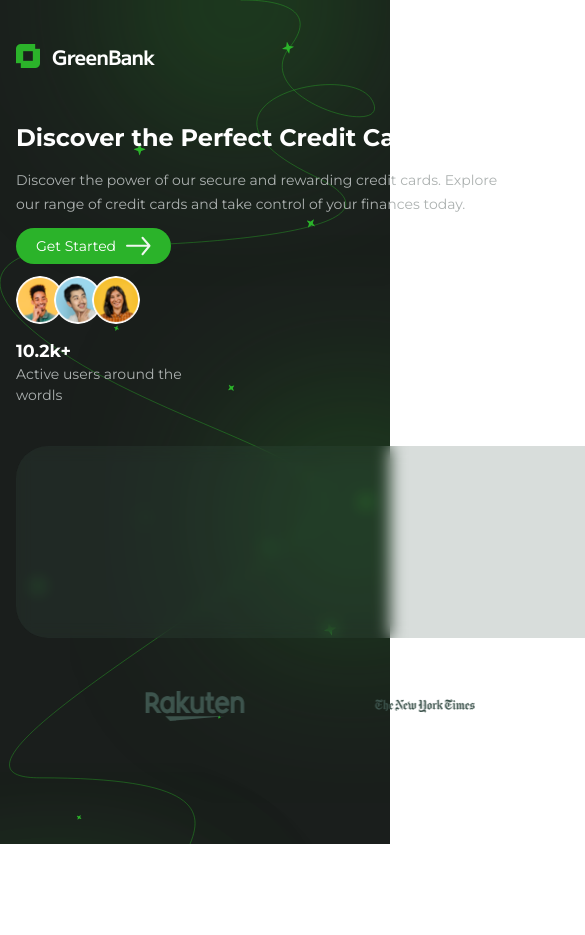
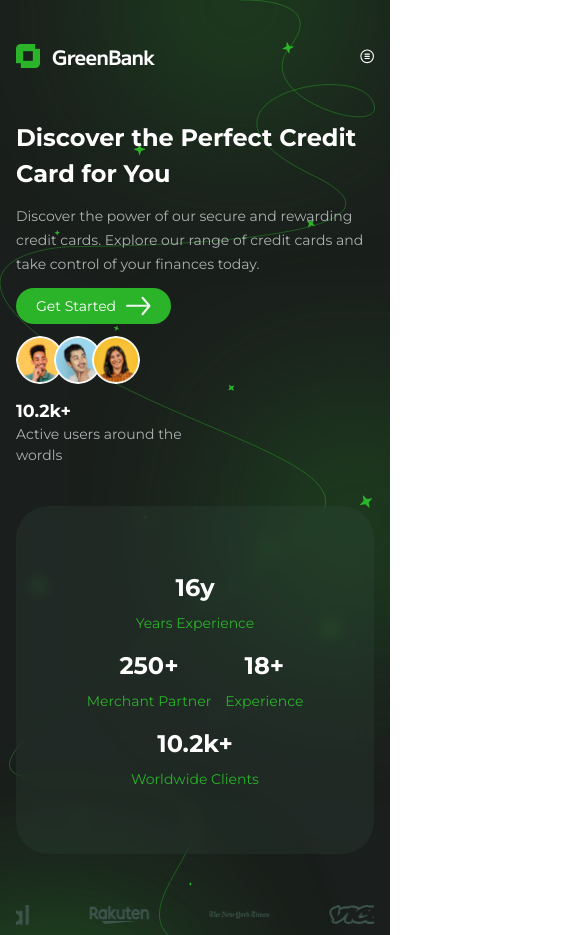
Before and after one commit to SehamAnter1/green-bank-landing-page, a React (Vite) app: page / in a window 390 px wide. Shown: the top 935 px of the page, 585 px wide, since content can reach past the window. Before the commit the page ends 844 px from the top, so only its background shows below. Built offline with nearby package versions, Linux system fonts and the light colour scheme.

Commit message:
partners responsive

```diff
--- a/src/app/sections/Partners.jsx
+++ b/src/app/sections/Partners.jsx
@@ -4,14 +4,14 @@
 export default function Partners() {
     const logos = [logo_0,logo_1,logo_2,logo_3,logo_4,logo_5]
 return (
-  <section className="container">
-      <div className="carousel-wrapper">
-        <div className="carousel-track gap-[90px]">
+  <section className="container overflow-x-hidden">
+      <div className="carousel-wrapper ">
+        <div className="carousel-track gap-[20px] sm:gap-[40px] md:gap-[90px]">
           {[...logos, ...logos].map((logo, index) => (
             <div className="card" key={index}>
               <img
                 src={logo}
-                className="w-[100px] h-auto object-contain"
+                className="w-[60px] md:w-[80px] lg:w-[100px] h-auto object-contain"
                 alt={`partner-${index}`}
               />
             </div>
```
